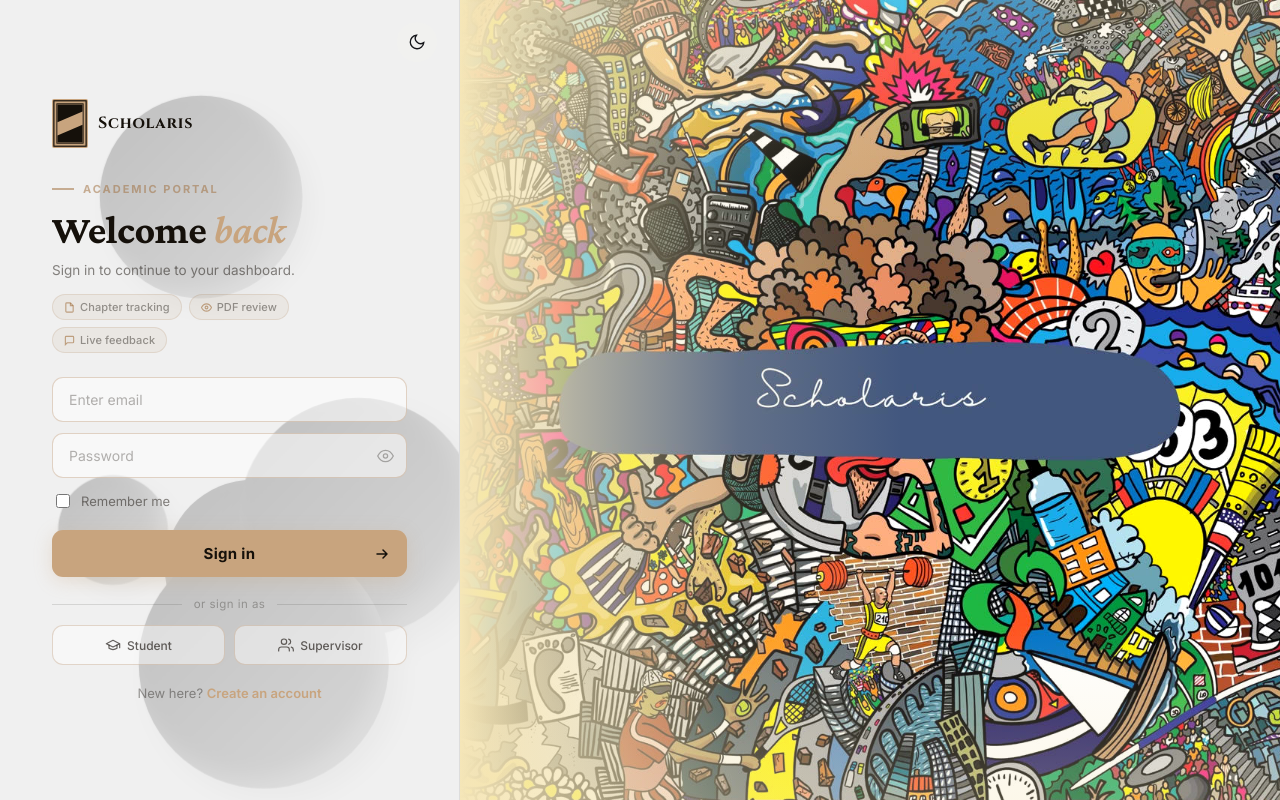
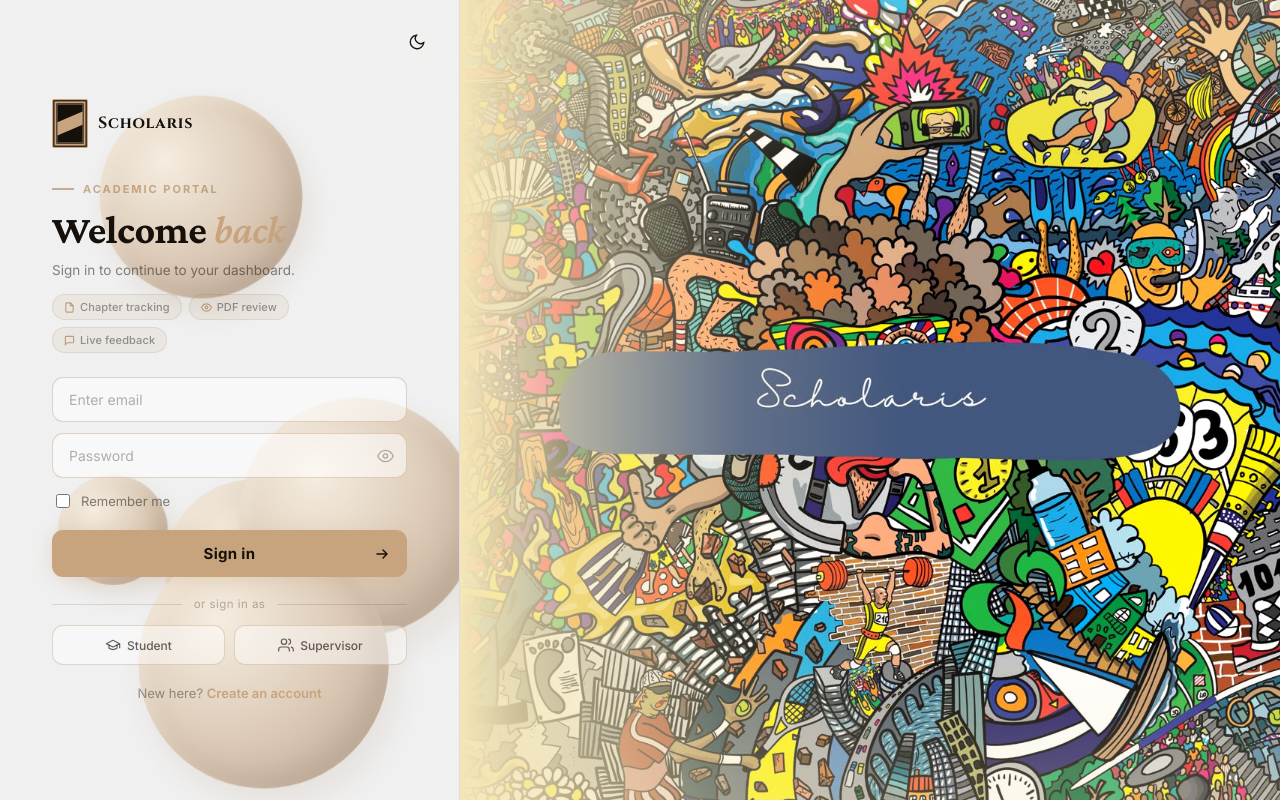
Before and after one commit to Darkhydraxl/scholaris-, a Flask app: page /login in a window 1280 px wide. Run offline with Flask 3, Linux system fonts and the light colour scheme; parts of the project's set-up code (start-up, migrations or seed data) failed here and were passed over; some libraries are stand-ins or nearby versions; some web fonts are replaced.

Commit message:
Light mode blobs: warm golden mercury spheres on login left panel
Replace flat grey linear-gradient with radial sphere gradient using brand
amber tones (#fbebd1 highlight → #c8a47e mid → #7a5228 shadow). Raise
opacity to 0.5 and restore inset/drop shadows for 3D depth.

Co-Authored-By: Claude Sonnet 4.6 <noreply@anthropic.com>

```diff
--- a/ifyscs/app/templates/auth/login.html
+++ b/ifyscs/app/templates/auth/login.html
@@ -486,10 +486,13 @@
   color: #888;
   border-right-color: rgba(0,0,0,0.08);
 }
-[data-theme="light"] .asl-stage { opacity: 0.28; }
+[data-theme="light"] .asl-stage { opacity: 0.5; }
 [data-theme="light"] .asl-blob {
-  background: linear-gradient(135deg, #444, #999);
-  box-shadow: inset -10px -10px 20px rgba(255,255,255,0.3), 10px 10px 30px rgba(0,0,0,0.12);
+  background: radial-gradient(circle at 32% 32%, #fbebd1, #c8a47e 52%, #7a5228);
+  box-shadow:
+    inset -10px -10px 24px rgba(90,48,10,0.30),
+    inset 6px 6px 14px rgba(255,240,210,0.65),
+    8px 14px 28px rgba(120,70,20,0.18);
 }
 
 /* All text / form elements flip to dark on parchment */
```
